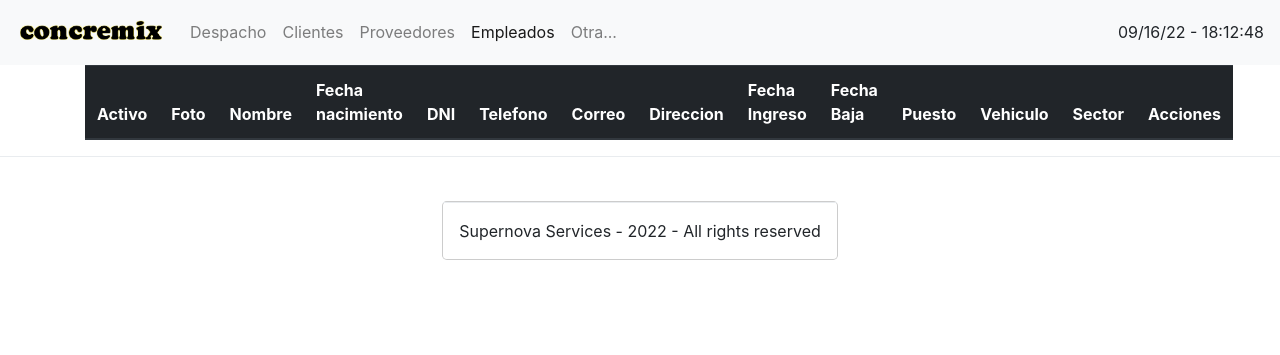
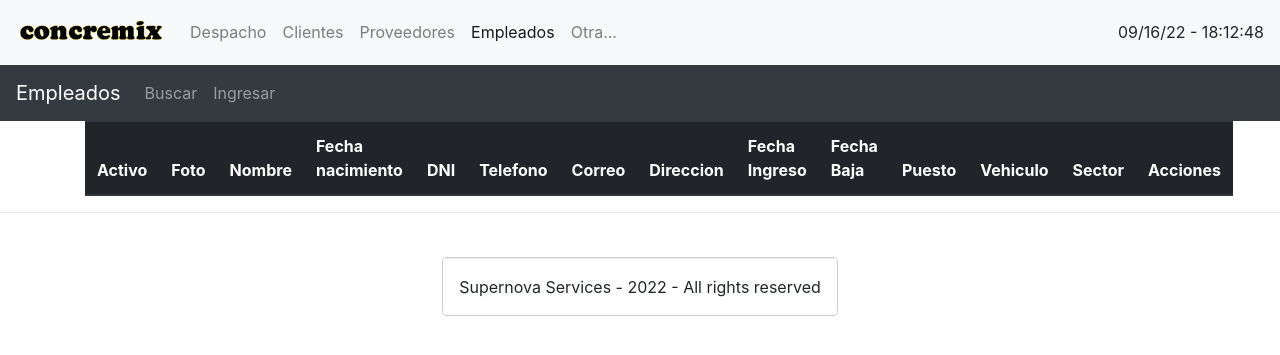
Before and after one commit to ivandmz/sistemaEmpleadoConcremix, a Django app: page /empleados/ in a window 1280 px wide. Shown: the top 355 px of the page. Run offline with Django 4.2, Linux system fonts and the light colour scheme; data that the repository does not hold is empty; some libraries are stand-ins or nearby versions.

Commit message:
resolviendo allgunas cosas

```diff
--- /dev/null
+++ b/sistemaEmpleadosConcremix/gestionEmpleados/static/gestionEmpleados/css/style.css
@@ -0,0 +1,3 @@
+label{
+    width: 150px !important;
+}
--- a/sistemaEmpleadosConcremix/gestionEmpleados/urls.py
+++ b/sistemaEmpleadosConcremix/gestionEmpleados/urls.py
@@ -5,7 +5,7 @@ from gestionEmpleados import views
 urlpatterns=[
     path('admin/', admin.site.urls),
     path('',views.planilla_empleados,name="Empleados"),
-    path('busqueda/',views.busqueda_empleados,name="Busqueda"),
-    path('buscar/',views.buscar_empleado,name="Buscar"),
-    path('crear/',views.crear_empleado,name="Ingresar"),
+    path('busqueda/',views.busqueda_empleados,name="Busqueda empleados"),
+    path('buscar/',views.buscar_empleado,name="Buscar empleado"),
+    path('crear/',views.crear_empleado,name="Ingresar empleado"),
 ]
--- a/sistemaEmpleadosConcremix/sistemaEmpleadosConcremix/settings.py
+++ b/sistemaEmpleadosConcremix/sistemaEmpleadosConcremix/settings.py
@@ -123,6 +123,7 @@ USE_TZ = True
 
 STATIC_URL = 'static/'
 
+
 # Default primary key field type
 # https://docs.djangoproject.com/en/4.1/ref/settings/#default-auto-field
 
--- a/sistemaEmpleadosConcremix/sistemaEmpleadosConcremix/urls.py
+++ b/sistemaEmpleadosConcremix/sistemaEmpleadosConcremix/urls.py
@@ -19,7 +19,7 @@ from sistemaEmpleadosConcremix.views import index
 
 urlpatterns = [
     path('admin/', admin.site.urls),
-    path('', index),
+    path('', index,name='Home'),
     # path('despacho/',include('gestionDespacho.urls')),  #todavia no está creado
     # path('clientes/',include('gestionClientes.urls')),
     # path('proveedores/',include('gestionPorveedores.urls')),
--- a/sistemaEmpleadosConcremix/templates/base.html
+++ b/sistemaEmpleadosConcremix/templates/base.html
@@ -4,12 +4,15 @@
 <head>
     <meta charset="UTF-8">
     <meta name="viewport" content="width=device-width, initial-scale=1.0">
+    {% load static %}
+    <link rel="stylesheet" href="{% static 'gestionEmpleados/css/style.css' %}">
     <link rel="stylesheet" href="https://maxcdn.bootstrapcdn.com/bootstrap/4.0.0/css/bootstrap.min.css">
     <title>{% block title %} {% endblock %}</title>
 </head>
 
 <body>
     {% include 'superior/navbar.html' %}
+    {% block localNavBar %}{% endblock  %}
 
     <div class="container">
 
--- a/sistemaEmpleadosConcremix/templates/gestionEmpleados/busqueda_empleados.html
+++ b/sistemaEmpleadosConcremix/templates/gestionEmpleados/busqueda_empleados.html
@@ -1,5 +1,5 @@
-{% extends 'base.html' %}
-{% block title %} Busqueda empleado {% endblock %}
+{% extends 'gestionEmpleados/empleados.html' %}
+{% block title %} Buscar empleado {% endblock %}
 {% block content %}
     <form class="table table-dark" action="/buscar_empleado/" method="GET">
         <label for="emp">Ingrese nombre: </label>
--- /dev/null
+++ b/sistemaEmpleadosConcremix/templates/gestionEmpleados/empleados.html
@@ -0,0 +1,21 @@
+{% extends 'base.html' %}
+{% block title %} Empleados {% endblock %}
+
+{% block localNavBar %}
+<nav class="navbar navbar-expand-lg navbar-dark bg-dark">
+    <a class="navbar-brand" href="{% url 'Empleados' %}">Empleados</a>
+    <button class="navbar-toggler" data-target="#my-nav" data-toggle="collapse" aria-controls="my-nav" aria-expanded="false" aria-label="Toggle navigation">
+        <span class="navbar-toggler-icon"></span>
+    </button>
+    <div id="my-nav" class="collapse navbar-collapse">
+        <ul class="navbar-nav mr-auto">
+            <li class="nav-item {% if 'busqueda' in request.path %}active{% endif %}">
+                <a class="nav-link" href="{% url 'Busqueda empleados' %}">Buscar</a>
+            </li>
+            <li class="nav-item {% if 'crear' in request.path %}active{% endif %}">
+                <a class="nav-link" href="{% url 'Ingresar empleado' %}">Ingresar</a>
+            </li>
+        </ul>
+    </div>
+</nav>
+{% endblock %}
--- a/sistemaEmpleadosConcremix/templates/gestionEmpleados/planilla_empleados.html
+++ b/sistemaEmpleadosConcremix/templates/gestionEmpleados/planilla_empleados.html
@@ -1,5 +1,4 @@
-{% extends 'base.html' %}
-{% block title %} Empleados {% endblock %}
+{% extends 'gestionEmpleados/empleados.html' %}
 {% block content %}
 <table class="table table-dark">
     <thead class="thead-dark">
--- a/sistemaEmpleadosConcremix/templates/gestionEmpleados/resultados_busqueda_empleado.html
+++ b/sistemaEmpleadosConcremix/templates/gestionEmpleados/resultados_busqueda_empleado.html
@@ -1,4 +1,4 @@
-{% extends 'base.html' %}
+{% extends 'gestionEmpleados/empleados.html' %}
 {% block title %} Resultado busqueda {% endblock %}
 {% block content %}
 <div class="card">
--- a/sistemaEmpleadosConcremix/templates/superior/navbar.html
+++ b/sistemaEmpleadosConcremix/templates/superior/navbar.html
@@ -1,15 +1,15 @@
 <nav class="navbar navbar-expand-lg navbar-light bg-light">
     {% load static %}
-    <a class="navbar-brand" href=""><img width="150px" src="{% static 'gestionEmpleados\img\concremix_iso.png' %}" alt="logo concremix"></a>
+    <a class="navbar-brand" href="{% url 'Home' %}"><img width="150px" src="{% static 'sistemaEmpleadosConcremix\img\concremix_iso.png' %}" alt="logo concremix"></a>
     <button class="navbar-toggler" type="button" data-toggle="collapse" data-target="#navbarNavAltMarkup"
         aria-controls="navbarNavAltMarkup" aria-expanded="false" aria-label="Toggle navigation">
         <span class="navbar-toggler-icon"></span>
     </button>
     <div class="collapse navbar-collapse" id="navbarNavAltMarkup">
         <div class="navbar-nav">
-            <a class="nav-item nav-link {% if 'despacho' in request.path %}active{% endif %}" href="#">Despacho<span class="sr-only">(current)</span></a>  <!-- href=" url 'Despacho' %}" ponerlo bien porque django lo lee aun en los commentarios jaa-->
-            <a class="nav-item nav-link {% if 'clientes' in request.path %}active{% endif %}" href="#">Clientes<span class="sr-only">(current)</span></a>  <!-- href=" url 'Clientes' %}"-->
-            <a class="nav-item nav-link {% if 'proveedores' in request.path %}active{% endif %}" href="#">Proveedores<span class="sr-only">(current)</span></a>  <!-- href=" url 'Proveedores' %}"-->
+            <a class="nav-item nav-link {% if 'despacho' in request.path %}active{% endif %}" href="#">Despacho</a>  <!-- href=" url 'Despacho' %}" ponerlo bien porque django lo lee aun en los commentarios jaa-->
+            <a class="nav-item nav-link {% if 'clientes' in request.path %}active{% endif %}" href="#">Clientes</a>  <!-- href=" url 'Clientes' %}"-->
+            <a class="nav-item nav-link {% if 'proveedores' in request.path %}active{% endif %}" href="#">Proveedores</a>  <!-- href=" url 'Proveedores' %}"-->
             <a class="nav-item nav-link {% if 'empleados' in request.path %}active{% endif %}" href="{% url 'Empleados' %}">Empleados</a>
             <a class="nav-item nav-link" href="#">Otra...</a>
         </div>
```
Also changed, not shown: sistemaEmpleadosConcremix/templates/gestionEmpleados/crear_empleado.html (+14 -14 lines), sistemaEmpleadosConcremix/static/sistemaEmpleadosConcremix/img/CONCREMIX-LOGO.jpg (renamed from sistemaEmpleadosConcremix/gestionEmpleados/static/gestionEmpleados/img/CONCREMIX-LOGO.jpg), sistemaEmpleadosConcremix/static/sistemaEmpleadosConcremix/img/concremix_iso.png (renamed from sistemaEmpleadosConcremix/gestionEmpleados/static/gestionEmpleados/img/concremix_iso.png), 1 other file.
